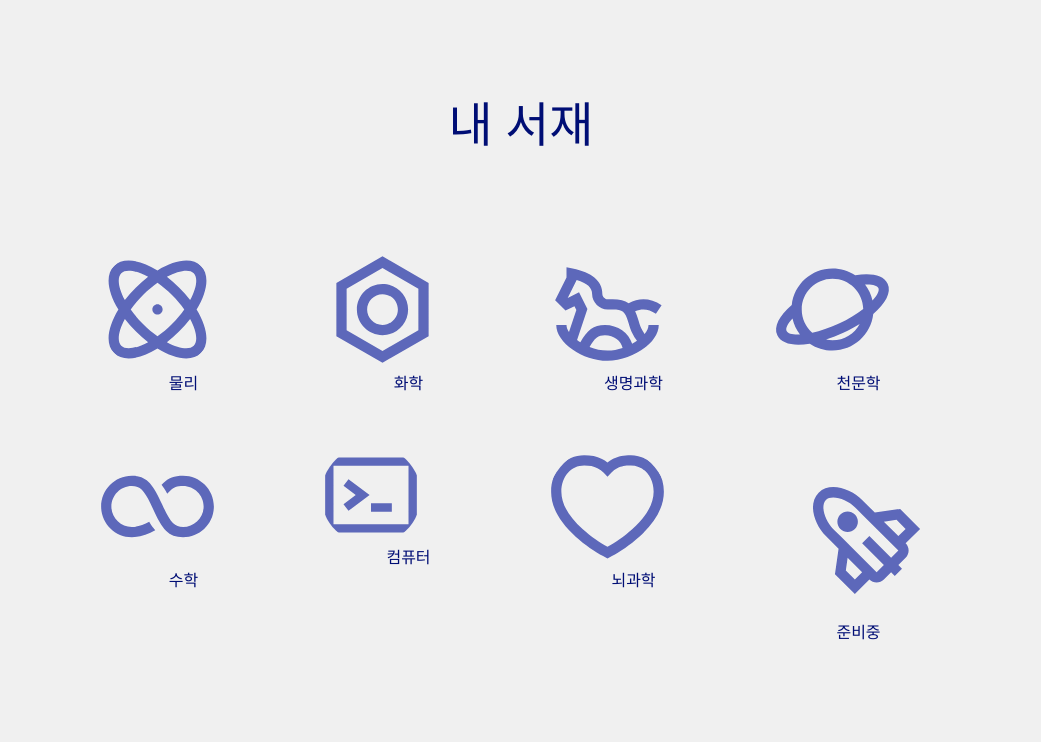
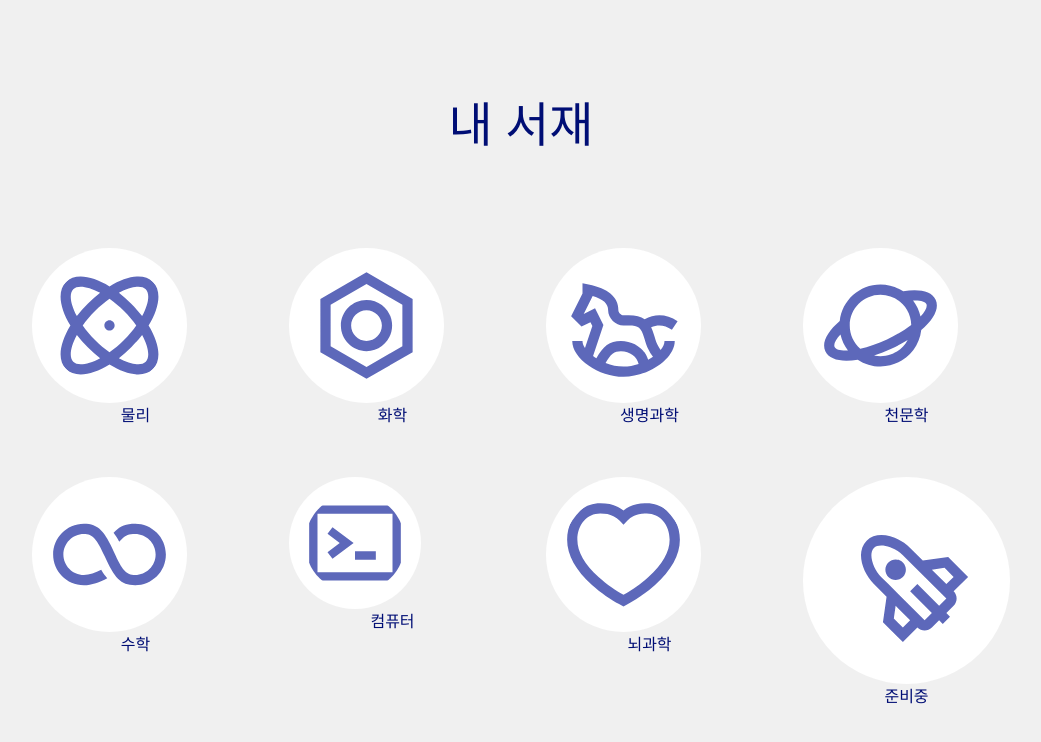
Before and after one commit to Sparcs-Science-hackathon-Kurokaze/enlight, a Next.js app: page /mylibrary in a window 1280 px wide. Shown: the top 742 px of the page, without its empty margins (119-1160 px from the left). Built offline with nearby package versions, Linux system fonts and the light colour scheme.

Commit message:
Add background color in icon

```diff
--- a/components/atom/Icon.tsx
+++ b/components/atom/Icon.tsx
@@ -5,7 +5,7 @@ type IconProps = {
 export default function Icon({ src }: IconProps) {
   return (
     <div>
-      <img className="rounded-full bg-whi" src={src}></img>
+      <img  className="rounded-full bg-white p-4" src={src}></img>
     </div>
   );
 }
```
